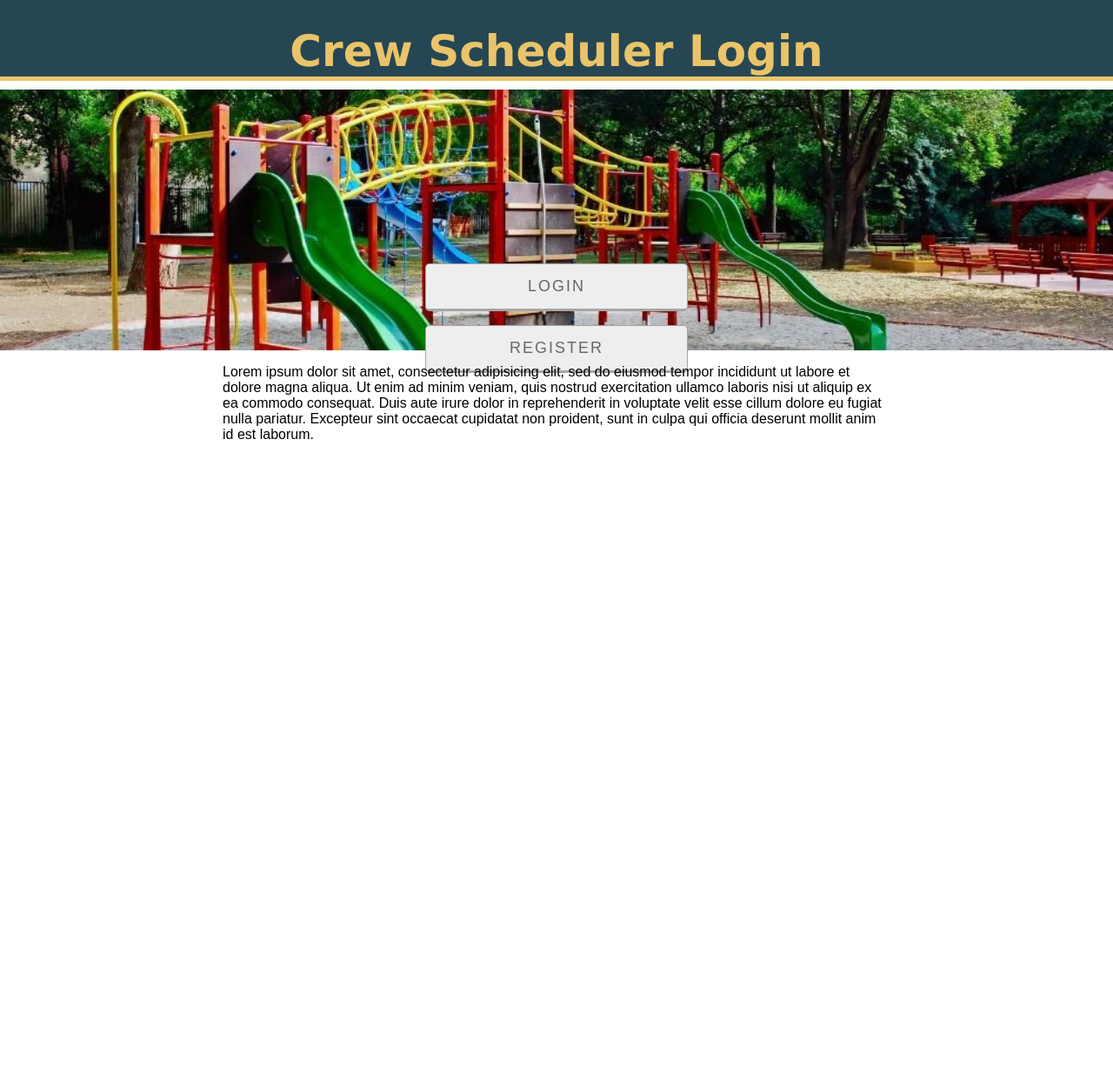
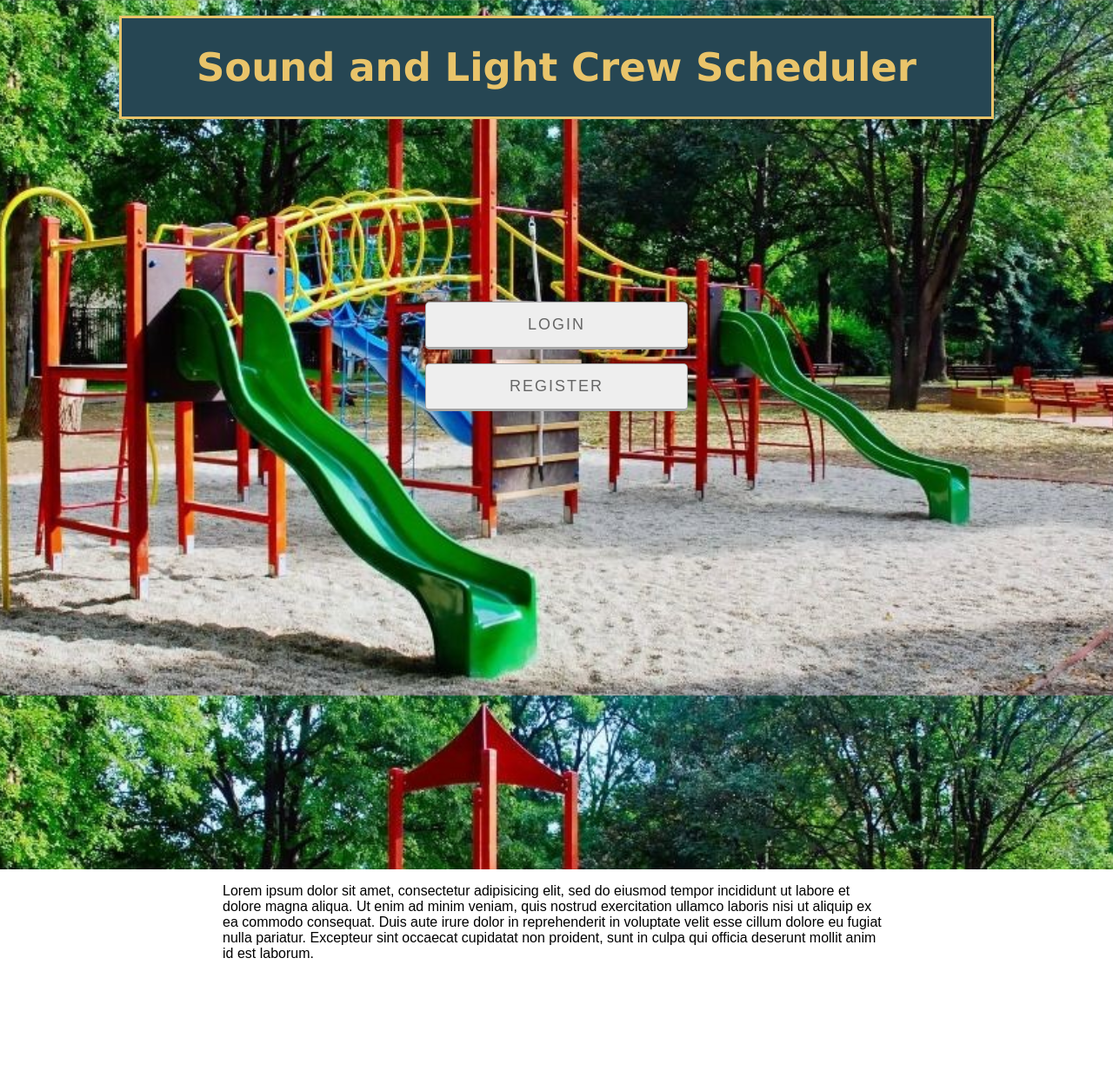
Before and after one commit to MichaelHatz/Sound-and-Light-Crew-Scheduler, a PHP site: page / in a window 1280 px wide. Shown: the top 1240 px of the page at 87% size. Before the commit the page ends 505 px from the top, so only its background shows below. Run offline with PHP 8.4, Linux system fonts and the light colour scheme.

Commit message:
Updated the index html, changed some other things

```diff
--- a/SAT Part B Michael Hatzipavlis/Draft 1/Draft 1/index.html
+++ b/SAT Part B Michael Hatzipavlis/Draft 1/Draft 1/index.html
@@ -1,18 +1,33 @@
 <!DOCTYPE html>
 <html>
 	<link rel="stylesheet" type="text/css" href="style.css">
-	<link rel="script" type="text/java" href="script.js">
+	<script src="script.js"></script>
+	<script src="slideshow.js"></script>
 	<head>
 		<title>Sound and Light Scheduling</title>
 
 	</head>
 	<body>
-		<div class="TitleBox">
+
+
+		<!-- <div class="TitleBox">
 			<h1>Crew Scheduler Login</h1>
 		</div>
-		<hr>
+		<hr> -->
 		<div class = "BelowBreak">
-			<div class="parallax">
+
+			<div class="parallax" id="parallax">
+				<br>
+				<div class="TitleBox">
+					<h1>Sound and Light Crew Scheduler</h1>
+				</div>
+
+				<!--
+				<div style="text-align: center; width: 100%;">
+					<canvas id="canvas" width="2000" height="300"></canvas>
+				</div>
+				 -->
+
 			<!-- <div class="LoginBox" style="height: 200px"> -->
 				<div class="hot-container">
 					<p style="padding-top: 200px">
@@ -33,5 +48,7 @@
 			cillum dolore eu fugiat nulla pariatur. Excepteur sint occaecat cupidatat non
 			proident, sunt in culpa qui officia deserunt mollit anim id est laborum.</p>
 		</div>
+
+
     </body>
 </html>
--- a/SAT Part B Michael Hatzipavlis/Draft 1/Draft 1/login.html
+++ b/SAT Part B Michael Hatzipavlis/Draft 1/Draft 1/login.html
@@ -37,6 +37,8 @@
 		<title>Crew Scheduler Login</title>
 	</head>
 	<body>
+
+
       <div class="TitleBox">
          <h1>Crew Scheduler Login</h1>
       </div>
@@ -62,7 +64,7 @@
 
             <div class="hot-container">
                <p>
-                  <a href="#" class="btn">Return</a>
+                  <a href="index.html" class="btn">Return</a>
                </p>
             </div>
 
--- a/SAT Part B Michael Hatzipavlis/Draft 1/Draft 1/mainPage.html
+++ b/SAT Part B Michael Hatzipavlis/Draft 1/Draft 1/mainPage.html
@@ -26,9 +26,9 @@
   			function drawStuff() {
 
   				for (var i = 0; i < 9; i++) {
-  					console.log("Help");
   					context.font = "15px Arial";
-  					context.fillText("9:00", 500 + (100 * i), 650);
+            var time = 8+i;
+  					context.fillText(`${time}:00`, 500 + (100 * i), 650);
   				}
 
 
@@ -38,6 +38,7 @@
   					context.lineTo(500 + (100 * i),620);
   					context.strokeStyle = "gray";
   					context.stroke();
+            context.closePath();
   				}
 
   				context.strokeStyle = "black";
--- /dev/null
+++ b/SAT Part B Michael Hatzipavlis/Draft 1/Draft 1/slideshow.js
@@ -0,0 +1,18 @@
+var Image_slide = new Array("download.jpg", "picture.jpg");// image container
+var Img_Length  = Image_slide.length; // container length - 1
+var Img_current = 0
+
+
+function slide() {
+    if(Img_current >= Img_Length) {
+        Img_current = 0;
+    }
+    document.getElementById("parallax").style.backgroundImage = `url(${Image_slide[Img_current]})`;
+    Img_current++;
+}
+
+function auto(){
+    setInterval(slide, 1000);
+}
+
+window.onload = auto;
--- a/SAT Part B Michael Hatzipavlis/Draft 1/Draft 1/style.css
+++ b/SAT Part B Michael Hatzipavlis/Draft 1/Draft 1/style.css
@@ -9,11 +9,12 @@ body {
 
 h1 {
 	text-align: center;
-	font-size: 50px;
+	font-size: 45px;
 	font-family: Verdana;
 	color:#E9C46A;
 	margin: 0px;
 	padding-top: 30px;
+	padding-bottom: 30px;
  	/* text-shadow: -0.5px -0.5px 0 #E9C46A, 0.5px -0.5px 0 #E9C46A, -0.5px 0.5px 0 #E9C46A, 0.5px 0.5px 0 #E9C46A; */
 }
 
@@ -24,6 +25,10 @@ h2 {
 	margin: 0px;
 	display: inline-block;
 
+}
+
+canvas {
+	display: inline;
 }
 
 .hot-container p { margin-top: 10px; }
@@ -50,6 +55,11 @@ hr {
 
 .TitleBox {
 	background-color: #264653;
+	width: 1000px;
+	margin-left: auto;
+	margin-right: auto;
+	border: solid;
+	border-color: #E9C46A;
 }
 
 .BelowBreak {
@@ -104,7 +114,7 @@ hr {
 
   /* Full height */
   height: 100%;
-  height: 300px;
+  height: 1000px;
 
   /* Create the parallax scrolling effect */
   background-attachment: fixed;
```
Also changed, not shown: SAT Part B Michael Hatzipavlis/Draft 1/Draft 1/script.js (+29 -0 lines), SAT Part B Michael Hatzipavlis/Draft 1/Draft 1/download.jpg (added).
